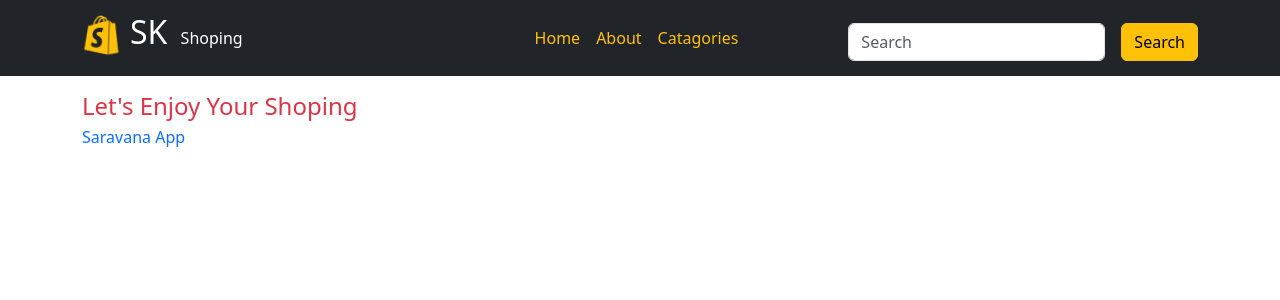
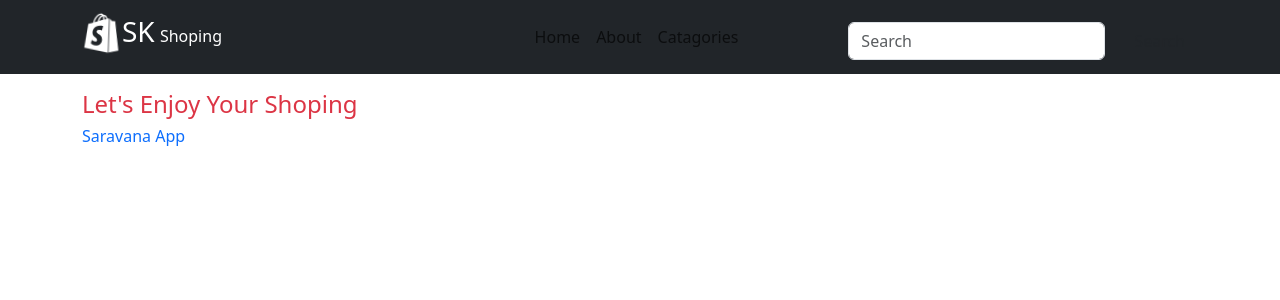
Before and after one commit to saravana1405/Shoping_Cart, a React (Create React App) app: page / in a window 1280 px wide. Shown: the top 300 px of the page. Built offline with nearby package versions, Linux system fonts and the light colour scheme.

Commit message:
some styling

```diff
--- a/src/components/SideBar.js
+++ b/src/components/SideBar.js
@@ -12,24 +12,24 @@
       {['md'].map((expand) => (
         <Navbar key={expand} expand={expand} className="bg-dark mb-3">
           <Container>
-            <Navbar.Brand href="#" className='text-white'><FaShopify className='text-warning h1' id='shop'/><span className='h2 text-tertiary px-2'>SK</span> <span className='lead fs-6'>Shoping</span></Navbar.Brand>
+            <Navbar.Brand href="#" className='text-white'><FaShopify className='h1' id='shop'/><span className='h3 text-tertiary heading'>SK</span> <span className='lead fs-6' id='shoping'>Shoping</span></Navbar.Brand>
             <Navbar.Toggle className='button' aria-controls={`offcanvasNavbar-expand-${expand}`} ><FaBars className='bar fs-2'/></Navbar.Toggle>
             <Navbar.Offcanvas
               id={`offcanvasNavbar-expand-${expand}`}
               aria-labelledby={`offcanvasNavbarLabel-expand-${expand}`}
               placement="end"
             >
-              <Offcanvas.Header  closeButton>
-                <Offcanvas.Title className='text-primary' id={`offcanvasNavbarLabel-expand-${expand}`}>
+              <Offcanvas.Header  closeButton id='back'>
+                <Offcanvas.Title className='text-dark' id={`offcanvasNavbarLabel-expand-${expand}`}>
 
                 <FaHome className='m-1 text-dark'/> Menu
                 </Offcanvas.Title>
               </Offcanvas.Header>
-              <Offcanvas.Body>
+              <Offcanvas.Body id='back2'>
                 <Nav className="justify-content-end flex-grow-1 pe-4 p-2 mx-5">
-                  <Nav.Link href="#action1" className='text-warning link'>Home</Nav.Link>
-                  <Nav.Link href="#action2" className='text-warning  link'>About</Nav.Link>
-                  <Nav.Link href="#action2" className='text-warning link'>Catagories</Nav.Link>
+                  <Nav.Link href="#action1" id='link'>Home</Nav.Link>
+                  <Nav.Link href="#action2" id='link2'>About</Nav.Link>
+                  <Nav.Link href="#action2" id='link3'>Catagories</Nav.Link>
                 </Nav>
               </Offcanvas.Body>
             </Navbar.Offcanvas>
@@ -40,7 +40,7 @@
                     className="me-3"
                     aria-label="Search"
                   />
-                  <Button variant="btn btn-warning">Search</Button>
+                  <Button variant="btn" id='button'>Search</Button>
                 </Form>
 
           </Container>
```
